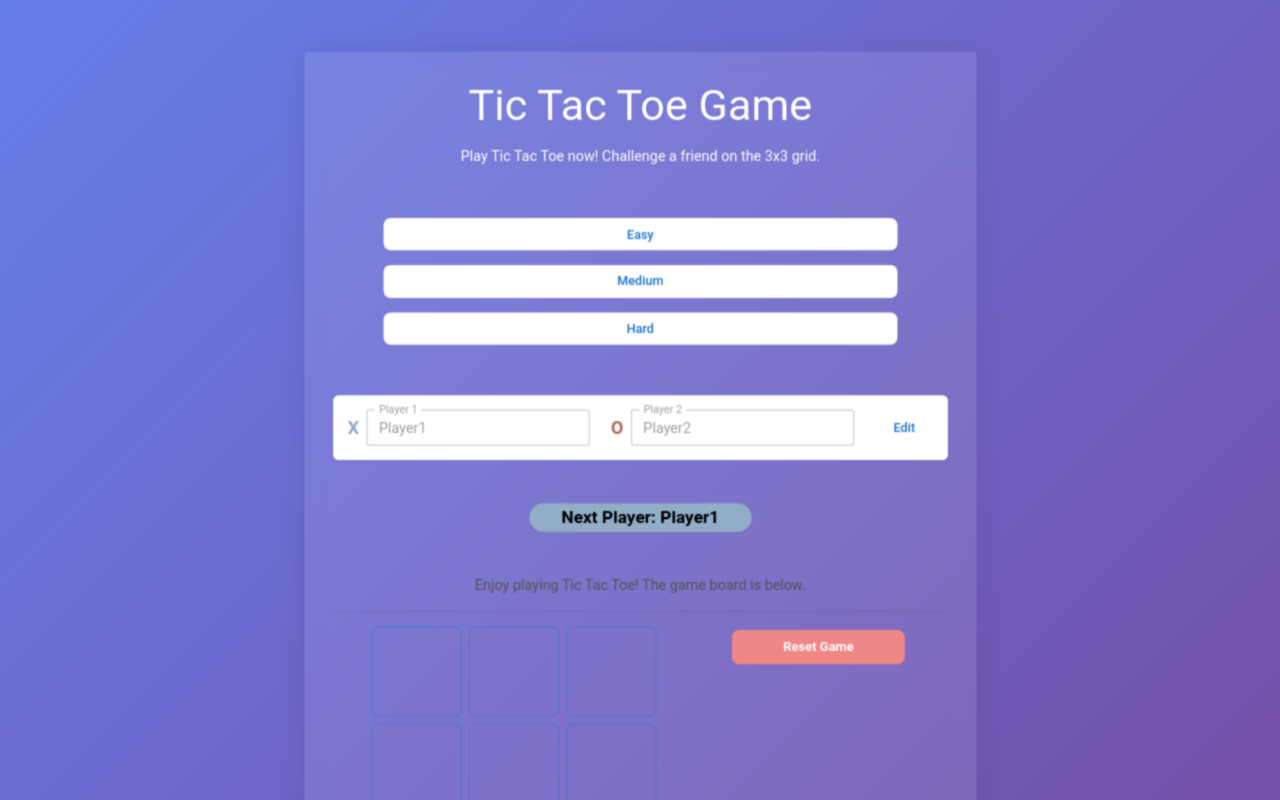
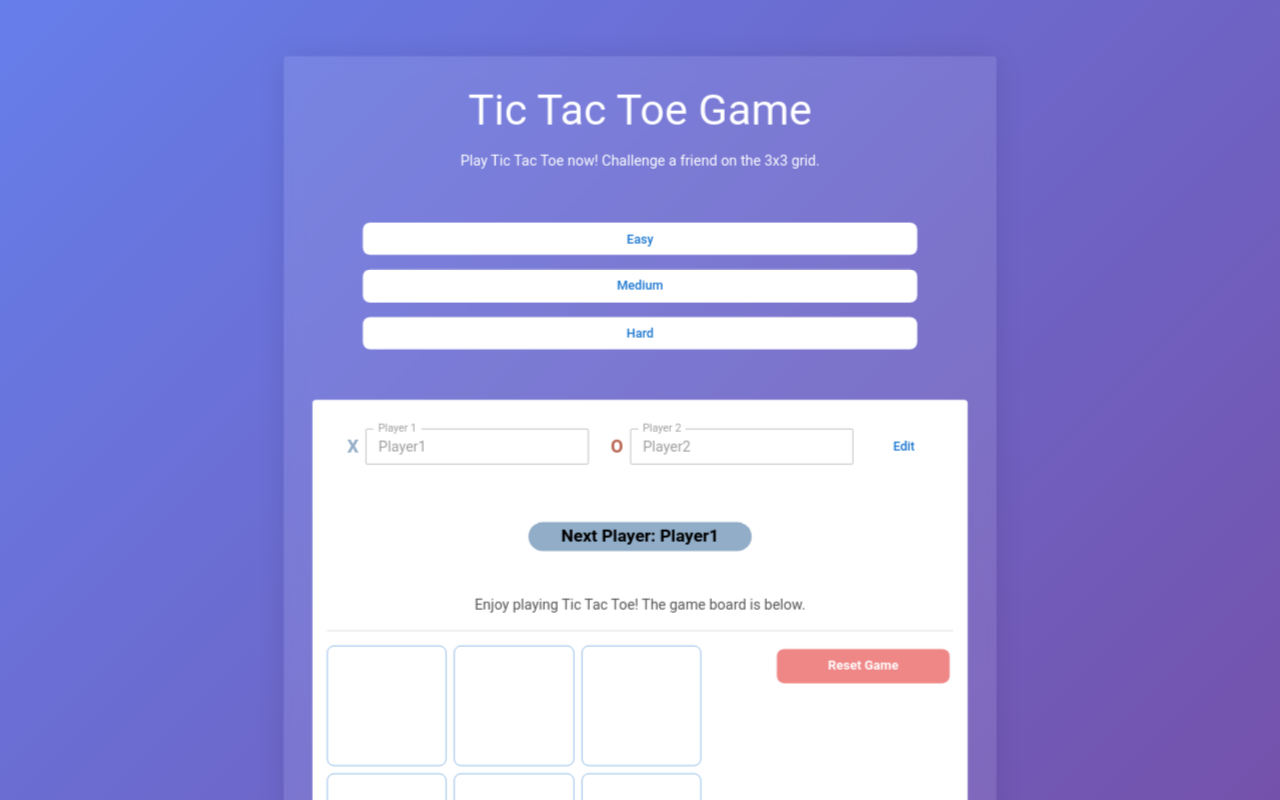
Before and after one commit to MayHyeyeonKim/Maycade, a React (Vite) app: page /tic-tac-toe in a window 1280 px wide. Both pictures are taken after a click on the button "Easy". Shown: the top 800 px of the page. Built offline with nearby package versions, Linux system fonts and the light colour scheme.

Commit message:
Fixed UI

```diff
--- a/src/components/tic-tac-toe/components/Board.tsx
+++ b/src/components/tic-tac-toe/components/Board.tsx
@@ -20,6 +20,8 @@ const Board = ({ board, onClick, size }: BoardProps) => {
     buttonRefs.current[i]?.focus();
   };
 
+  const buttonSize = Math.max(50, 400 / size);
+
   const renderSquare = (i: number) => (
     <CustomButton
       key={i}
@@ -28,7 +30,7 @@ const Board = ({ board, onClick, size }: BoardProps) => {
         buttonRefs.current[i] = el as HTMLButtonElement | null;
       }}
       onClick={() => handleClick(i)}
-      sx={{ width: 100, height: 100 }}
+      sx={{ width: buttonSize, height: buttonSize }}
       disabled={!!board[i]}
     >
       {board[i]}
@@ -40,7 +42,7 @@ const Board = ({ board, onClick, size }: BoardProps) => {
       <Box
         sx={{
           display: "grid",
-          gridTemplateColumns: `repeat(${size}, 100px)`,
+          gridTemplateColumns: `repeat(${size}, ${buttonSize}px)`,
           gap: 1,
         }}
       >
--- a/src/components/tic-tac-toe/components/Game.tsx
+++ b/src/components/tic-tac-toe/components/Game.tsx
@@ -111,10 +111,9 @@ const Game = ({ size }: GameProps) => {
         sx={{
           // border: "10px solid #D9C4B0",
           borderRadius: 2,
-          // backgroundColor: "#f8f9fa",
-          maxHeight: "72vh",
-          // px: 2,
-          // py: 2,
+          backgroundColor: "#fff",
+          maxHeight: "80vh",
+          p: 2,
           display: "flex",
           flexDirection: "column",
           // alignItems: "center",
--- a/src/components/tic-tac-toe/main.tsx
+++ b/src/components/tic-tac-toe/main.tsx
@@ -83,6 +83,7 @@ const Main = () => {
 
         {size !== null && <Game size={size} />}
 
+        <Box sx={{ mt: 3 }}>
           <IconButton
             color="primary"
             onClick={() => navigate("/")}
@@ -91,6 +92,7 @@ const Main = () => {
             <HomeIcon />
           </IconButton>
         </Box>
+      </Box>
     </Container>
   );
 };
```
Lines whose indentation alone changed are shown as unchanged.
